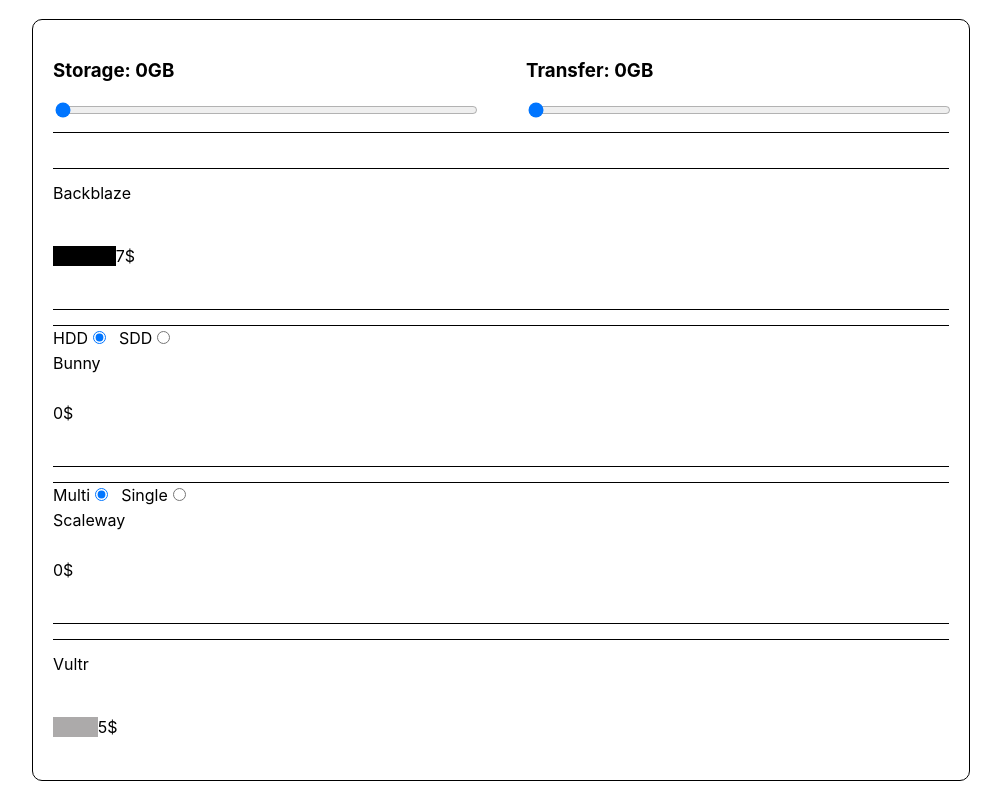
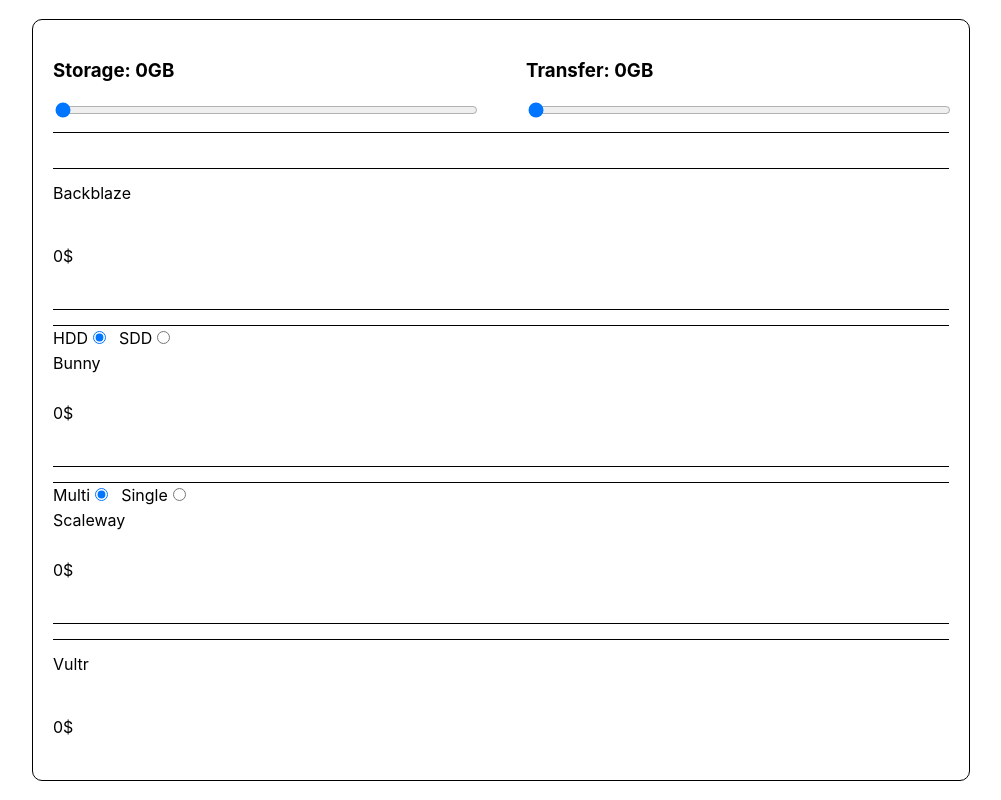
Before and after one commit to suborgerry/calculator, a React (Create React App) app: page / in a window 1280 px wide. Shown: the whole page, without its empty margins (139-1140 px from the left). Built offline with nearby package versions, Linux system fonts and the light colour scheme.

Commit message:
Upgrade app

```diff
--- a/src/components/App.js
+++ b/src/components/App.js
@@ -10,12 +10,12 @@
   // Handle functions
   const handleStorage = e => {
     let count = e.target.value;
-    setStorageCount(count);
+    setStorageCount(Number(count));
   }
 
   const handleTransfer = e => {
     let count = e.target.value;
-    setTransferCount(count);
+    setTransferCount(Number(count));
   }
 
   return (
@@ -23,17 +23,18 @@
       <div className='inputs'>
         <div className="inputs-item">
           <h3>{"Storage: " + storageCount + "GB"}</h3>
-          <input type="range" name="cowbell" min="0" defaultValue={0} max="1000" step="1" onChange={handleStorage}/>
+          <input type="range" name="cowbell" min="0" defaultValue={0} max="1000" step="1" onChange={handleStorage} />
         </div>
         <div className="inputs-item">
           <h3>{"Transfer: " + transferCount + "GB"}</h3>
-          <input type="range" name="cowbell" min="0" defaultValue={0} max="1000" step="1" onChange={handleTransfer}/>
+          <input type="range" name="cowbell" min="0" defaultValue={0} max="1000" step="1" onChange={handleTransfer} />
         </div>
       </div>
       <div className='strings'>
-        <ProviderList storageCount={storageCount}
-                      transferCount={transferCount}
-                      providerArr={providerArr()}/>
+        <ProviderList
+          storageCount={storageCount}
+          transferCount={transferCount}
+          providerArr={providerArr()} />
       </div>
     </div>
   );
--- a/src/components/Options.js
+++ b/src/components/Options.js
@@ -1,13 +1,13 @@
-const Options = (props) => {
-    const optionsList = props.optionsData.map((option, index) =>
+const Options = ({ optionsData, selectedOption, onCheck }) => {
+    const optionsList = optionsData.map((option, index) =>
         <label htmlFor={option.name + index} key={option.name}>
             {option.name}
             <input name={option}
                 id={option.name + index}
                 type="radio"
                 value={option.name}
-                defaultChecked={index === 0 ? true : false}
-                onChange={() => { props.onCheck(option) }}
+                defaultChecked={ selectedOption === option.name }
+                onChange={() => { onCheck(option) }}
                 />
         </label>
     );
--- a/src/components/Price.js
+++ b/src/components/Price.js
@@ -1,19 +1,8 @@
-import mathFloor from '../mathFloor';
+// import { useRef } from 'react';
+// import mathFloor from '../mathFloor';
 
-const Price = (props) => {
-    const freeUpTransfer = props.data.provider.freeUpTransfer;
-    const freeUpStorage = props.data.provider.freeUpStorage;
-    const minimalPrice = props.data.provider.minimalPrice !== undefined ? props.data.provider.minimalPrice : 1;
-    const maxPrice = props.data.provider.maxPrice !== null ? props.data.provider.maxPrice : false;
-
-    let storage;
-    let transfer;
-
-    const coeff = (coef, count, freeUp) => {
-        let coefReturn = count > freeUp ? coef * count : 0;
-
-        return coefReturn;
-    };
+const Price = ({ data, isMin }) => {
+    const { calculatedPrice } = data;
 
     const style = (count) => {
         let styleObj;
@@ -30,27 +19,14 @@
         return styleObj;
     };
 
-    if(props.optionSelected) {
-        storage = coeff(props.optionSelected.storageCoeff, props.data.storageCount, freeUpStorage);
-        transfer = coeff(props.optionSelected.transferCoeff, props.data.transferCount, freeUpTransfer);
-    } else {
-        storage = coeff(props.data.provider.storageCoeff, props.data.storageCount, freeUpStorage);
-        transfer = coeff(props.data.provider.transferCoeff, props.data.transferCount, freeUpTransfer);
-    }
-
-    let price = mathFloor((storage + transfer));
-    price = price >= minimalPrice ? price : minimalPrice; // check minimal price
-    if(maxPrice) { price = price <= maxPrice ? price : maxPrice };
-
-    const count = Math.round(price * 10);
-    const isMinPrice = props.checkColor(price);
+    const count = calculatedPrice * 10;
 
     return (
         <>
         <div
-            className={`string ${isMinPrice ? "min-price" : "max-price"}`}
+            className={`string ${isMin ? "min-price" : "max-price"}`}
             style={style(count)}></div>
-        <div>{price}$</div>
+        <div>{calculatedPrice}$</div>
         </>
     );
 }
--- a/src/components/Provider.js
+++ b/src/components/Provider.js
@@ -1,28 +1,26 @@
-import { useState } from 'react';
 import Options from './Options';
 import Price from './Price';
 
 const Provider = (props) => {
     const optionsData = props.provider.options;
     const name = props.provider.name;
-    const [optionSelected, setOptionSelected] = useState(null);
+    const { selectedOption, onOptionSelect, isMin } = props;
 
     const checkOption = (option) => {
-        setOptionSelected(option)
+        onOptionSelect(name, option.name)
     };
 
     return (
         <div className="strings-item">
             <div className="strings-item__name_option">
                 <p>{name}</p>
-                { optionsData && <Options optionsData={optionsData} onCheck={checkOption}/> }
+                { optionsData && <Options optionsData={optionsData} selectedOption={selectedOption} onCheck={checkOption}/> }
             </div>
             <div className="strings-item__price">
                 <Price
-                    data={props}
-                    optionSelected={optionSelected}
-                    checkColor={props.checkColor}
-                    minPrice={props.minPrice} />
+                    data={props.provider}
+                    isMin={isMin}
+                />
             </div>
         </div>
     )
--- a/src/components/ProviderList.js
+++ b/src/components/ProviderList.js
@@ -1,27 +1,55 @@
-import Provider from './Provider';
+import { useState } from "react";
+import Provider from "./Provider";
 
-const ProviderList = (props) => {
-    let minPrice = Number.POSITIVE_INFINITY;
+const coeff = (coef, count, freeUp) => (count > freeUp ? coef * count : 0);
 
-    const checkColor = (price, name) => {
-        if(price >= minPrice) {
-            return false;
-        } else {
-            minPrice = price;
-            return true;
-        }
-    };
+const ProviderList = ({ storageCount, transferCount, providerArr }) => {
 
-    return (
-        props.providerArr.map((provider) =>
-        <Provider key={provider.name}
-                provider = {provider}
-                storageCount = {props.storageCount}
-                transferCount = {props.transferCount}
-                checkColor={checkColor}
-                minPrice={minPrice}
-        />)
-    )
+    const [optionsState, setOptionState] = useState(() =>
+        Object.fromEntries(
+            providerArr.map((p) => [p.name, p.options?.[0]?.name ?? null])
+        )
+    );
+
+    const updProviderArray = providerArr.map((p) => ({
+        ...p,
+        calculatedPrice: Math.trunc(
+            p.options
+                ? coeff(
+                    p.options.find((o) => o.name === optionsState[p.name])
+                        .transferCoeff,
+                    transferCount,
+                    p.freeUpTransfer
+                ) +
+                coeff(
+                    p.options.find((o) => o.name === optionsState[p.name])
+                        .storageCoeff,
+                    storageCount,
+                    p.freeUpStorage
+                )
+                : coeff(p.transferCoeff, transferCount, p.freeUpTransfer) +
+                coeff(p.storageCoeff, storageCount, p.freeUpStorage)
+        ),
+    }));
+
+    const { name: minProvider } = updProviderArray.reduce((accumulator, currentValue) => currentValue.calculatedPrice < accumulator.calculatedPrice ? currentValue : accumulator)
+
+    return updProviderArray.map((provider) => (
+        <Provider
+            key={provider.name}
+            isMin={minProvider === provider.name}
+            provider={provider}
+            storageCount={storageCount}
+            transferCount={transferCount}
+            onOptionSelect={(key, value) => {
+                setOptionState((s) => ({
+                    ...s,
+                    [key]: value,
+                }));
+            }}
+            selectedOption={optionsState[provider.name]}
+        />
+    ));
 };
 
 export default ProviderList;
```
